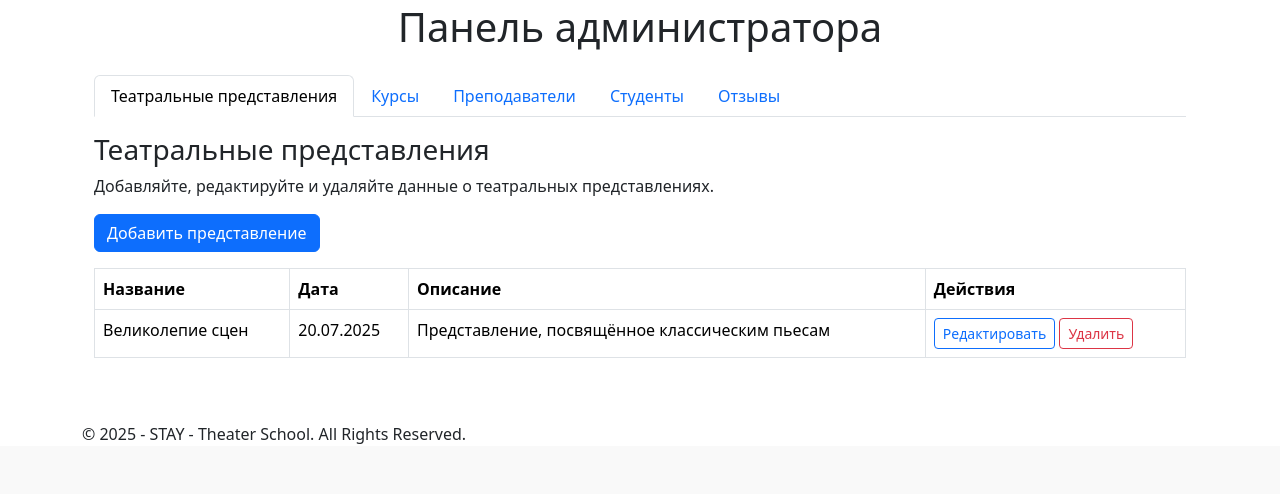
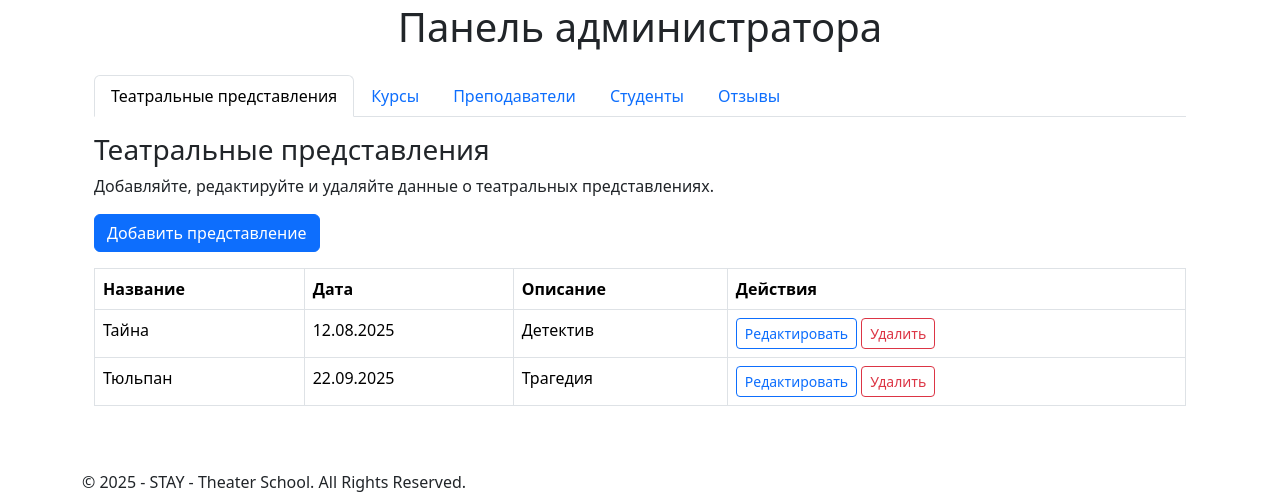
Before and after one commit to ragelalexandr/theater-school-app-flask, a Flask app: template app/templates/admin/dashboard.html in a window 1280 px wide. Shown: the part 395-889 px from the top of the page. Before the commit the page ends 839 px from the top, so only its background shows below. Run offline with Flask 3, Linux system fonts and the light colour scheme; the template is opened without the code that fills it: values that come from a table or form of the project are taken from there, others are empty; tables that the repository leaves empty hold one stand-in row (values such as "Sample post"); some libraries are stand-ins or nearby versions.

Commit message:
Панель администратора: Театральные представления: добавить, редактировать, удалить

```diff
--- a/app/templates/admin/dashboard.html
+++ b/app/templates/admin/dashboard.html
@@ -1,8 +1,4 @@
-<!-- File: admin/dashboard.html -->
-<!-- Path: template/admin/dashboard.html -->
-
-<!-- Admin Dashboard Page: панель администратора -->
-
+{# File: templates/admin/dashboard.html #}
 {% extends "base.html" %}
 
 {% block title %}Панель администратора{% endblock %}
@@ -51,7 +47,7 @@
     <div class="tab-pane fade show active" id="shows" role="tabpanel" aria-labelledby="shows-tab">
       <h3 class="mt-3">Театральные представления</h3>
       <p>Добавляйте, редактируйте и удаляйте данные о театральных представлениях.</p>
-      <a href="#" class="btn btn-primary mb-3">Добавить представление</a>
+      <a href="{{ url_for('admin.add_theatre_show') }}" class="btn btn-primary mb-3">Добавить представление</a>
       <div class="table-responsive">
         <table class="table table-bordered table-hover">
           <thead>
@@ -63,17 +59,27 @@
             </tr>
           </thead>
           <tbody>
-            <!-- Пример строки – заменить динамическими данными -->
+            {% for show in shows %}
             <tr>
-              <td>Великолепие сцен</td>
-              <td>20.07.2025</td>
-              <td>Представление, посвящённое классическим пьесам</td>
+              <td>{{ show.title }}</td>
+              <td>{{ show.show_date.strftime('%d.%m.%Y') if show.show_date else 'Нет данных' }}</td>
+              <td>{{ show.description }}</td>
               <td>
-                <a href="#" class="btn btn-sm btn-outline-primary">Редактировать</a>
-                <a href="#" class="btn btn-sm btn-outline-danger">Удалить</a>
+                <a href="{{ url_for('admin.edit_theatre_show', show_id=show.id) }}" class="btn btn-sm btn-outline-primary">Редактировать</a>
+                <form action="{{ url_for('admin.delete_theatre_show', show_id=show.id) }}" method="POST" style="display: inline;">
+                  <button type="submit" class="btn btn-sm btn-outline-danger"
+                          onclick="return confirm('Вы уверены, что хотите удалить представление?');">
+                    Удалить
+                  </button>
+                </form>
+
               </td>
             </tr>
-            <!-- Дополнительные строки -->
+            {% else %}
+            <tr>
+              <td colspan="4" class="text-center">Нет представлений</td>
+            </tr>
+            {% endfor %}
           </tbody>
         </table>
       </div>
@@ -83,7 +89,7 @@
     <div class="tab-pane fade" id="courses" role="tabpanel" aria-labelledby="courses-tab">
       <h3 class="mt-3">Курсы</h3>
       <p>Добавляйте, редактируйте и удаляйте данные о курсах.</p>
-      <a href="#" class="btn btn-primary mb-3">Добавить курс</a>
+      <a href="{{ url_for('admin.add_course') }}" class="btn btn-primary mb-3">Добавить курс</a>
       <div class="table-responsive">
         <table class="table table-bordered table-hover">
           <thead>
@@ -95,16 +101,24 @@
             </tr>
           </thead>
           <tbody>
+            {% for course in courses %}
             <tr>
-              <td>Основы актерского мастерства</td>
-              <td>Иван Иванов</td>
-              <td>Пн, Ср, Пт 18:00–20:00</td>
+              <td>{{ course.title }}</td>
+              <td>{{ course.teacher.name if course.teacher else 'Нет данных' }}</td>
               <td>
-                <a href="#" class="btn btn-sm btn-outline-primary">Редактировать</a>
-                <a href="#" class="btn btn-sm btn-outline-danger">Удалить</a>
+                {{ course.start_datetime.strftime('%d.%m.%Y %H:%M') }} –
+                {{ course.end_datetime.strftime('%d.%m.%Y %H:%M') }}
+              </td>
+              <td>
+                <a href="{{ url_for('admin.edit_course', course_id=course.id) }}" class="btn btn-sm btn-outline-primary">Редактировать</a>
+                <a href="{{ url_for('admin.delete_course', course_id=course.id) }}" class="btn btn-sm btn-outline-danger">Удалить</a>
               </td>
             </tr>
-            <!-- Дополнительные строки -->
+            {% else %}
+            <tr>
+              <td colspan="4" class="text-center">Нет курсов</td>
+            </tr>
+            {% endfor %}
           </tbody>
         </table>
       </div>
@@ -114,26 +128,31 @@
     <div class="tab-pane fade" id="teachers" role="tabpanel" aria-labelledby="teachers-tab">
       <h3 class="mt-3">Преподаватели</h3>
       <p>Добавляйте, редактируйте и удаляйте информацию о преподавателях.</p>
-      <a href="#" class="btn btn-primary mb-3">Добавить преподавателя</a>
+      <a href="{{ url_for('admin.add_teacher') }}" class="btn btn-primary mb-3">Добавить преподавателя</a>
       <div class="table-responsive">
         <table class="table table-bordered table-hover">
           <thead>
             <tr>
               <th>Имя</th>
-              <th>Специализация</th>
+              <th>Контактная информация</th>
               <th>Действия</th>
             </tr>
           </thead>
           <tbody>
+            {% for teacher in teachers %}
             <tr>
-              <td>Иван Иванов</td>
-              <td>Актерское мастерство</td>
+              <td>{{ teacher.name }}</td>
+              <td>{{ teacher.contact_info }}</td>
               <td>
-                <a href="#" class="btn btn-sm btn-outline-primary">Редактировать</a>
-                <a href="#" class="btn btn-sm btn-outline-danger">Удалить</a>
+                <a href="{{ url_for('admin.edit_teacher', teacher_id=teacher.id) }}" class="btn btn-sm btn-outline-primary">Редактировать</a>
+                <a href="{{ url_for('admin.delete_teacher', teacher_id=teacher.id) }}" class="btn btn-sm btn-outline-danger">Удалить</a>
               </td>
             </tr>
-            <!-- Дополнительные строки -->
+            {% else %}
+            <tr>
+              <td colspan="3" class="text-center">Нет преподавателей</td>
+            </tr>
+            {% endfor %}
           </tbody>
         </table>
       </div>
@@ -143,7 +162,7 @@
     <div class="tab-pane fade" id="students" role="tabpanel" aria-labelledby="students-tab">
       <h3 class="mt-3">Студенты</h3>
       <p>Просматривайте и редактируйте профильные данные студентов.</p>
-      <a href="#" class="btn btn-primary mb-3">Добавить студента</a>
+      <a href="{{ url_for('admin.add_student') }}" class="btn btn-primary mb-3">Добавить студента</a>
       <div class="table-responsive">
         <table class="table table-bordered table-hover">
           <thead>
@@ -155,16 +174,21 @@
             </tr>
           </thead>
           <tbody>
+            {% for student in students %}
             <tr>
-              <td>Мария Петрова</td>
-              <td>maria@example.com</td>
-              <td>+375 29 1234567</td>
+              <td>{{ student.name }}</td>
+              <td>{{ student.email }}</td>
+              <td>{{ student.contact_info }}</td>
               <td>
-                <a href="#" class="btn btn-sm btn-outline-primary">Редактировать</a>
-                <a href="#" class="btn btn-sm btn-outline-danger">Удалить</a>
+                <a href="{{ url_for('admin.edit_student', student_id=student.id) }}" class="btn btn-sm btn-outline-primary">Редактировать</a>
+                <a href="{{ url_for('admin.delete_student', student_id=student.id) }}" class="btn btn-sm btn-outline-danger">Удалить</a>
               </td>
             </tr>
-            <!-- Дополнительные строки -->
+            {% else %}
+            <tr>
+              <td colspan="4" class="text-center">Нет студентов</td>
+            </tr>
+            {% endfor %}
           </tbody>
         </table>
       </div>
@@ -184,15 +208,20 @@
             </tr>
           </thead>
           <tbody>
+            {% for review in reviews %}
             <tr>
-              <td>Александр Смирнов</td>
-              <td>"Отличный курс, навыки очень полезны!"</td>
+              <td>{{ review.author.name if review.author else 'Неизвестно' }}</td>
+              <td>{{ review.content }}</td>
               <td>
-                <a href="#" class="btn btn-sm btn-success">Одобрить</a>
-                <a href="#" class="btn btn-sm btn-danger">Отклонить</a>
+                <a href="{{ url_for('admin.approve_review', review_id=review.id) }}" class="btn btn-sm btn-success">Одобрить</a>
+                <a href="{{ url_for('admin.reject_review', review_id=review.id) }}" class="btn btn-sm btn-danger">Отклонить</a>
               </td>
             </tr>
-            <!-- Дополнительные строки -->
+            {% else %}
+            <tr>
+              <td colspan="3" class="text-center">Нет отзывов для модерации</td>
+            </tr>
+            {% endfor %}
           </tbody>
         </table>
       </div>
```
Also changed, not shown: app/admin/routes.py (+97 -9 lines), app/templates/admin/add_theatre_show.html (added, +28 -0 lines), app/templates/admin/edit_theatre_show.html (added, +29 -0 lines), instance/site.db.
